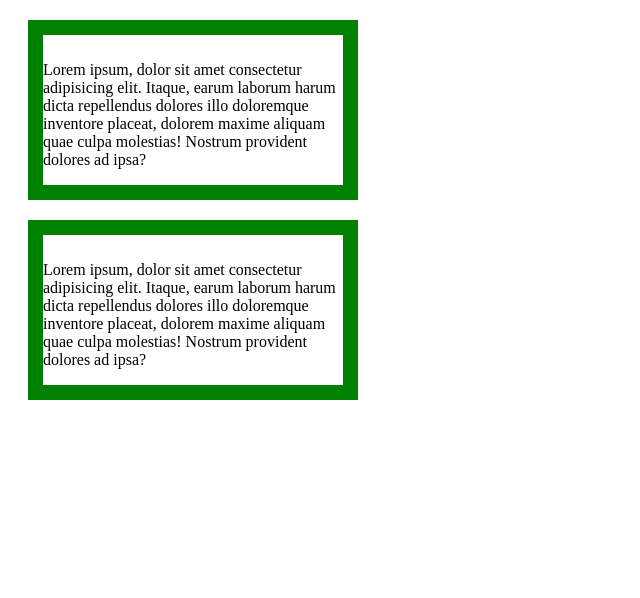
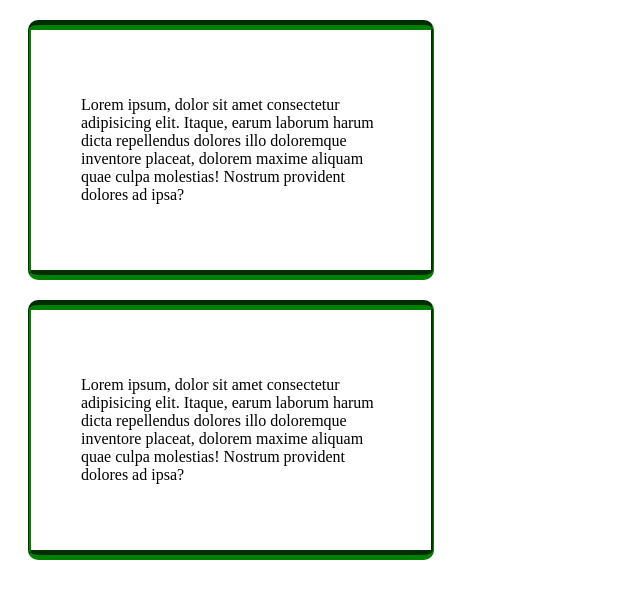
Before and after one commit to pansurna7/Belajas-CSS, a plain HTML site: page box_model.html in a window 1280 px wide. Shown: the whole page, without its empty margins (0-640 px from the left). Drawn offline with Linux system fonts and the light colour scheme.

Commit message:
Feat: border

```diff
--- a/assets/css/box_model.css
+++ b/assets/css/box_model.css
@@ -1,8 +1,15 @@
 div {
     width: 300px;
-    border: 15px solid green;
-
-    padding-top: 10px;
-
+    padding: 50px;
     margin: 20px;
 }
+
+div{
+    border-style: groove;
+    border-radius: 10px;
+    border-top-width: 10px;
+    border-bottom-width:10px;
+    border-block-start-width: 10px;
+    border-color: green;
+
+}
```
